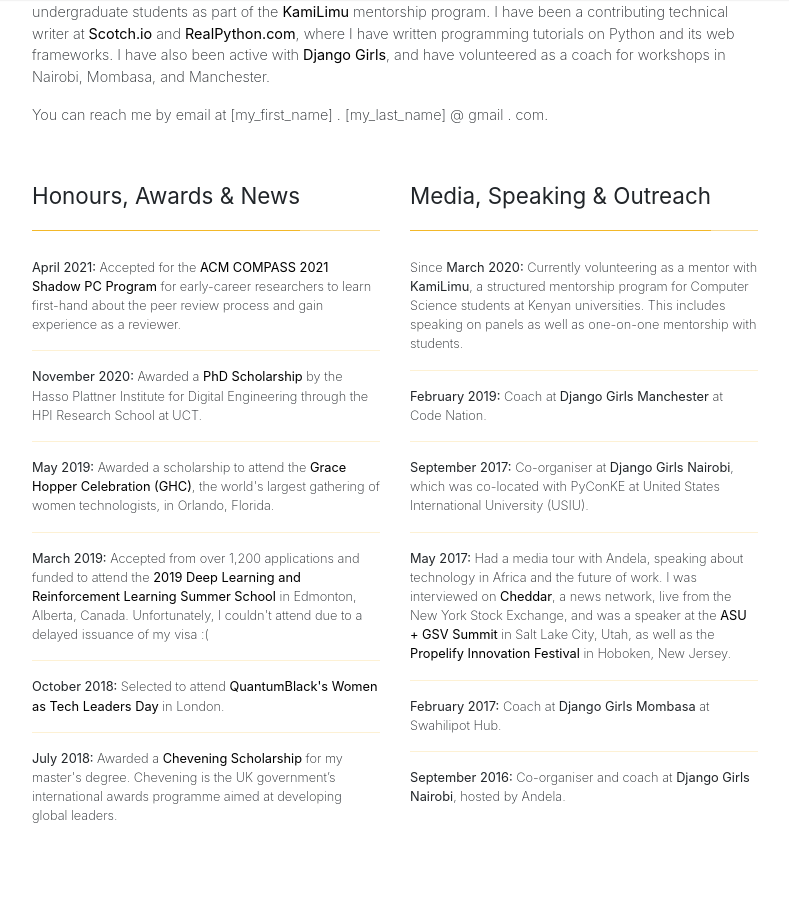
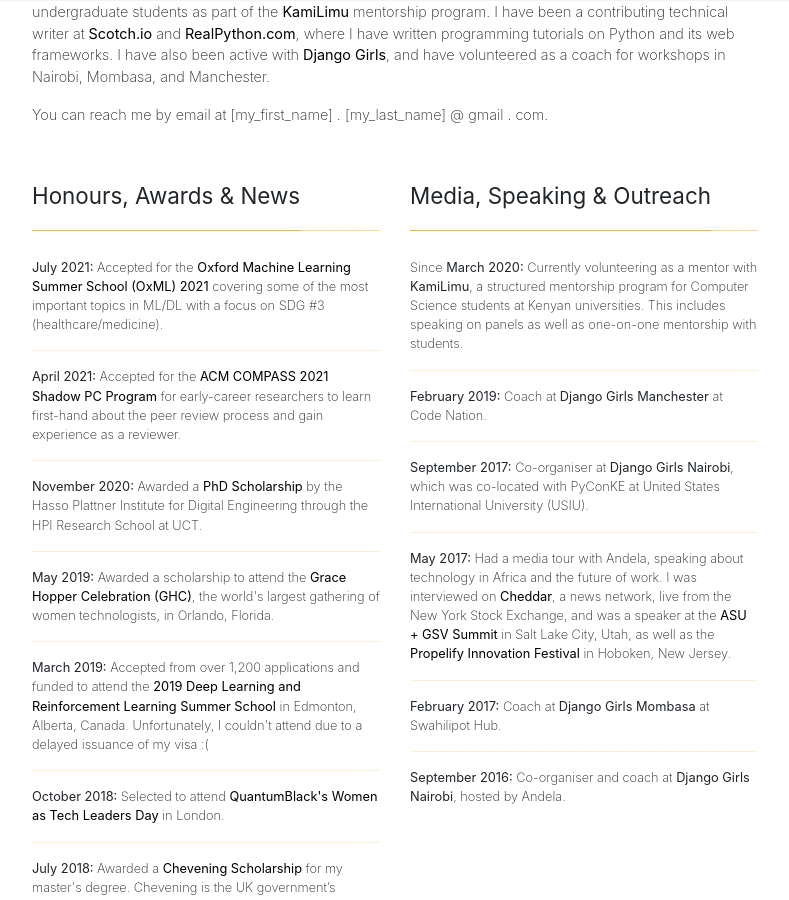
Before and after one commit to mbithenzomo/mbithenzomo.github.io, a Jekyll site: the page built from index.html, in a window 1280 px wide and 900 px high, scrolled down 481 px. Shown: the whole window, without its empty margins (245-1034 px from the left). Built offline with Jekyll 4.4.1, drawn with Linux system fonts in a browser that asks for light colours; nearby versions of some CDN libraries.

Commit message:
Add OxML2021

```diff
--- a/index.html
+++ b/index.html
@@ -36,6 +36,8 @@
         <div class="section-title">
             <h2><span>Honours, Awards & News</span></h2>
         </div>
+        <p><strong>July 2021:</strong> Accepted for the <a href="https://www.oxfordml.school/" target="_blank">Oxford Machine Learning Summer School (OxML) 2021</a> covering
+        some of the most important topics in ML/DL with a focus on  SDG #3 (healthcare/medicine).</p> <hr>
         <p><strong>April 2021:</strong> Accepted for the <a href="https://compass.acm.org/shadow-pc/" target="_blank">ACM COMPASS 2021 Shadow PC Program</a> for
         early-career researchers to learn first-hand about the peer review process and gain experience as a reviewer.</p> <hr>
         <p><strong>November 2020:</strong> Awarded a <a href="http://www.sit.uct.ac.za/sit/research/hpi-scholarships" target="_blank">PhD Scholarship</a> by the
```
